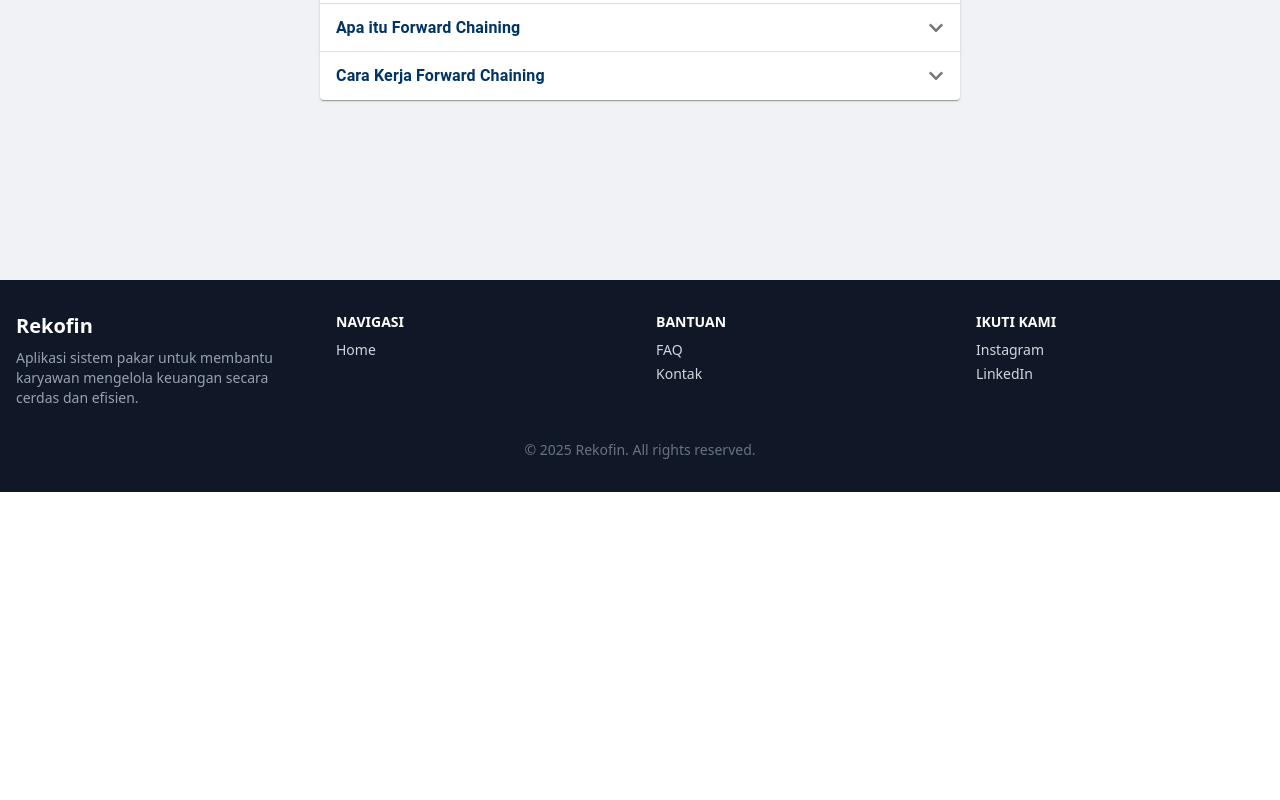
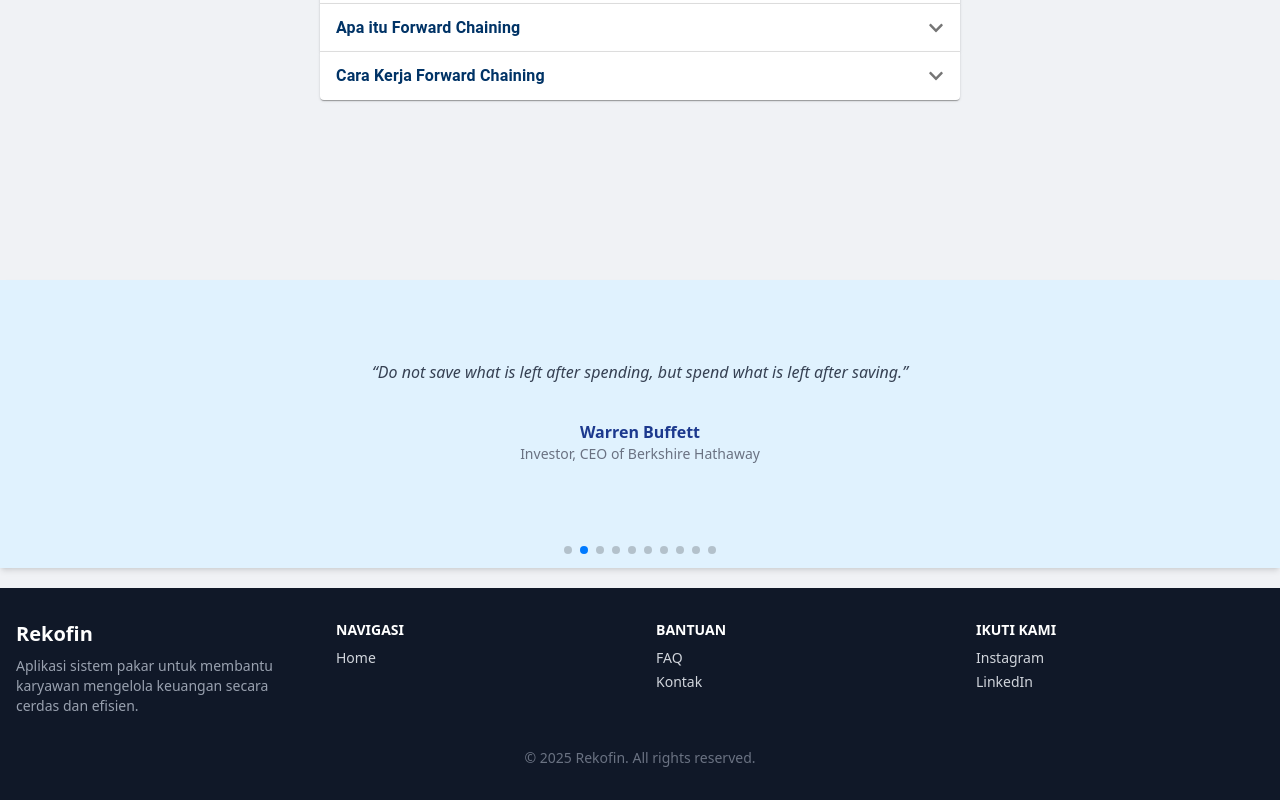
Before and after one commit to fadlanrizki/rekofin-ui, a Next.js app: page / in a window 1280 px wide. Shown: the part 2209-3009 px from the top of the page. Before the commit the page ends 2701 px from the top, so only its background shows below. Built offline with nearby package versions, Linux system fonts and the light colour scheme.

Commit message:
feat: quotes section on landing page

```diff
--- a/package.json
+++ b/package.json
@@ -16,6 +16,7 @@
     "react": "^19.0.0",
     "react-dom": "^19.0.0",
     "react-icons": "^5.5.0",
+    "swiper": "^11.2.10",
     "zod": "^4.0.5"
   },
   "devDependencies": {
--- a/src/components/views/LandingPage/LandingPage.tsx
+++ b/src/components/views/LandingPage/LandingPage.tsx
@@ -3,6 +3,7 @@ import Hero from "./Sections/Hero";
 import About from "./Sections/About";
 import FAQ from "./Sections/FAQ";
 import Footer from "./Sections/Footer";
+import Quote from "./Sections/Quote";
 
 const LandingPage = () => {
   return (
@@ -11,6 +12,7 @@ const LandingPage = () => {
       <Hero />
       <About />
       <FAQ />
+      <Quote />
       <Footer />
     </>
   );
--- a/src/components/views/LandingPage/Sections/Quote.tsx
+++ b/src/components/views/LandingPage/Sections/Quote.tsx
@@ -1,10 +1,93 @@
+"use client";
+import { Swiper, SwiperSlide } from "swiper/react";
+import { Autoplay, Navigation, Pagination } from "swiper/modules";
+import "swiper/css";
+import "swiper/css/autoplay";
+import "swiper/css/pagination";
+
+const quotes = [
+  {
+    text: "An investment in knowledge pays the best interest.",
+    author: "Benjamin Franklin",
+    role: "Founding Father of the United States"
+  },
+  {
+    text: "Do not save what is left after spending, but spend what is left after saving.",
+    author: "Warren Buffett",
+    role: "Investor, CEO of Berkshire Hathaway"
+  },
+  {
+    text: "It's not your salary that makes you rich, it's your spending habits.",
+    author: "Charles A. Jaffe",
+    role: "Financial Journalist"
+  },
+  {
+    text: "The stock market is filled with individuals who know the price of everything, but the value of nothing.",
+    author: "Philip Fisher",
+    role: "Investor, Author"
+  },
+  {
+    text: "Beware of little expenses; a small leak will sink a great ship.",
+    author: "Benjamin Franklin",
+    role: "Founding Father of the United States"
+  },
+  {
+    text: "Financial freedom is available to those who learn about it and work for it.",
+    author: "Robert Kiyosaki",
+    role: "Entrepreneur, Author of Rich Dad Poor Dad"
+  },
+  {
+    text: "The goal isn’t more money. The goal is living life on your terms.",
+    author: "Chris Brogan",
+    role: "Author, Entrepreneur"
+  },
+  {
+    text: "Try to save something while your salary is small; it’s impossible to save after you begin to earn more.",
+    author: "Jack Benny",
+    role: "Comedian, Entertainer"
+  },
+  {
+    text: "Never spend your money before you have earned it.",
+    author: "Thomas Jefferson",
+    role: "3rd President of the United States"
+  },
+  {
+    text: "Money is a terrible master but an excellent servant.",
+    author: "P.T. Barnum",
+    role: "Showman, Businessman"
+  }
+];
+
+type QuoteType = {
+  text: string;
+  author: string;
+  role: string;
+};
+
 const Quote = () => {
   return (
-    <div className="w-full flex justify-center">
-      <div className="bg-[#f9f9f9] text-white w-3/4 min-h-[500px] mx-5 rounded-lg">
-        Quote
-      </div>
-    </div>
+    <section id="quote" className="bg-[#E0F2FE] w-full shadow-md ">
+      <Swiper
+        modules={[Navigation, Pagination, Autoplay]}
+        spaceBetween={30}
+        slidesPerView={1}
+        pagination={{ clickable: true }}
+        autoplay={{ delay: 5000, disableOnInteraction: false }}
+        loop={true}
+      >
+        {quotes.map((quote: QuoteType, index) => (
+          <SwiperSlide key={index}>
+            <div className="flex flex-col m-auto w-full px-10 md:w-1/2 items-center justify-evenly gap-5 text-white py-20 box-border">
+              <p className="italic text-gray-700 text-center">“{quote.text}”</p>
+              <div className="text-center">
+                <p className="font-bold text-blue-900 mt-4">{quote.author}</p>
+                <p className="text-sm text-gray-500">{quote.role}</p>
+              </div>
+            </div>
+          </SwiperSlide>
+        ))}
+      </Swiper>
+    </section>
   );
 };
 
```
Also changed, not shown: 1 other file (tests, documents, lock files or other folders).
